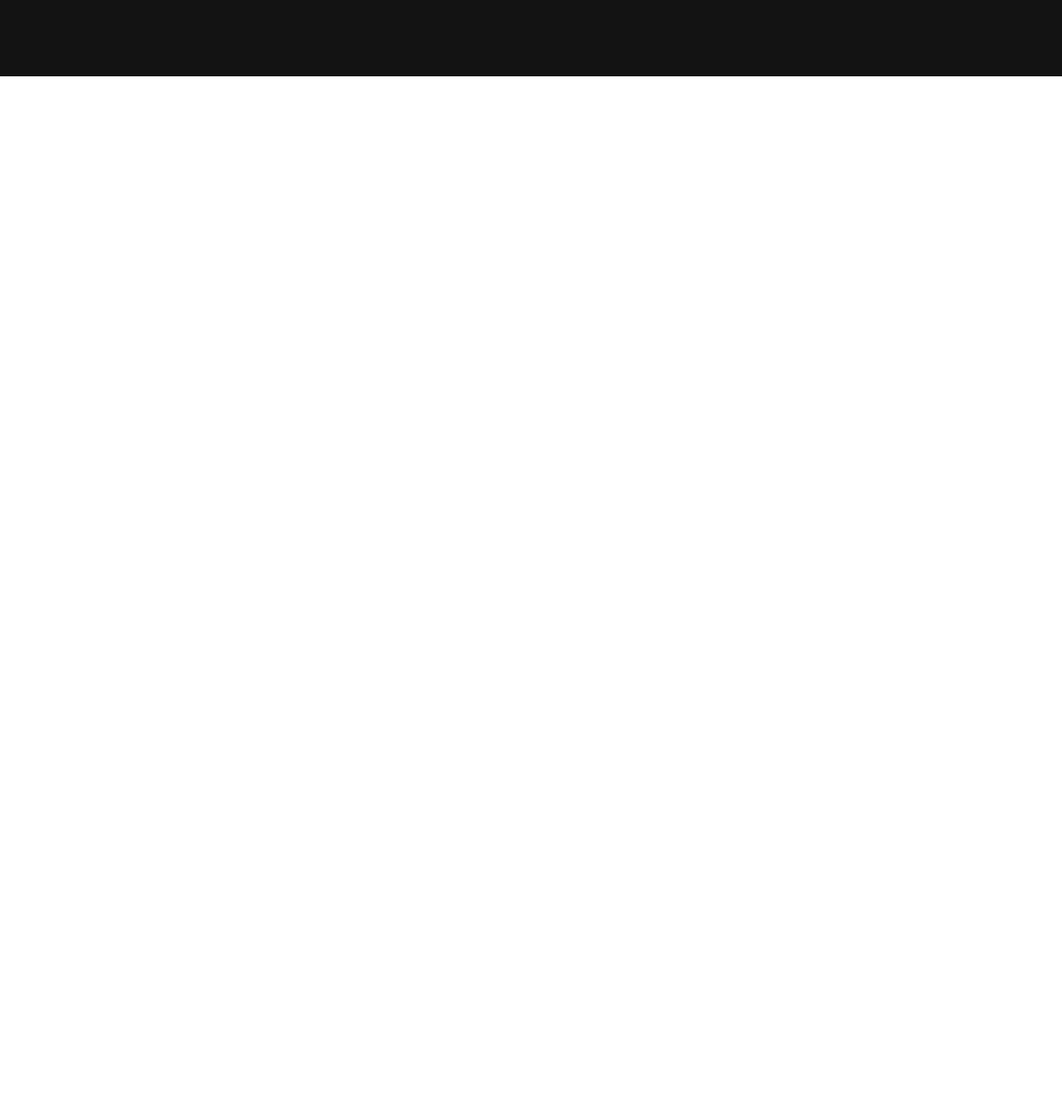
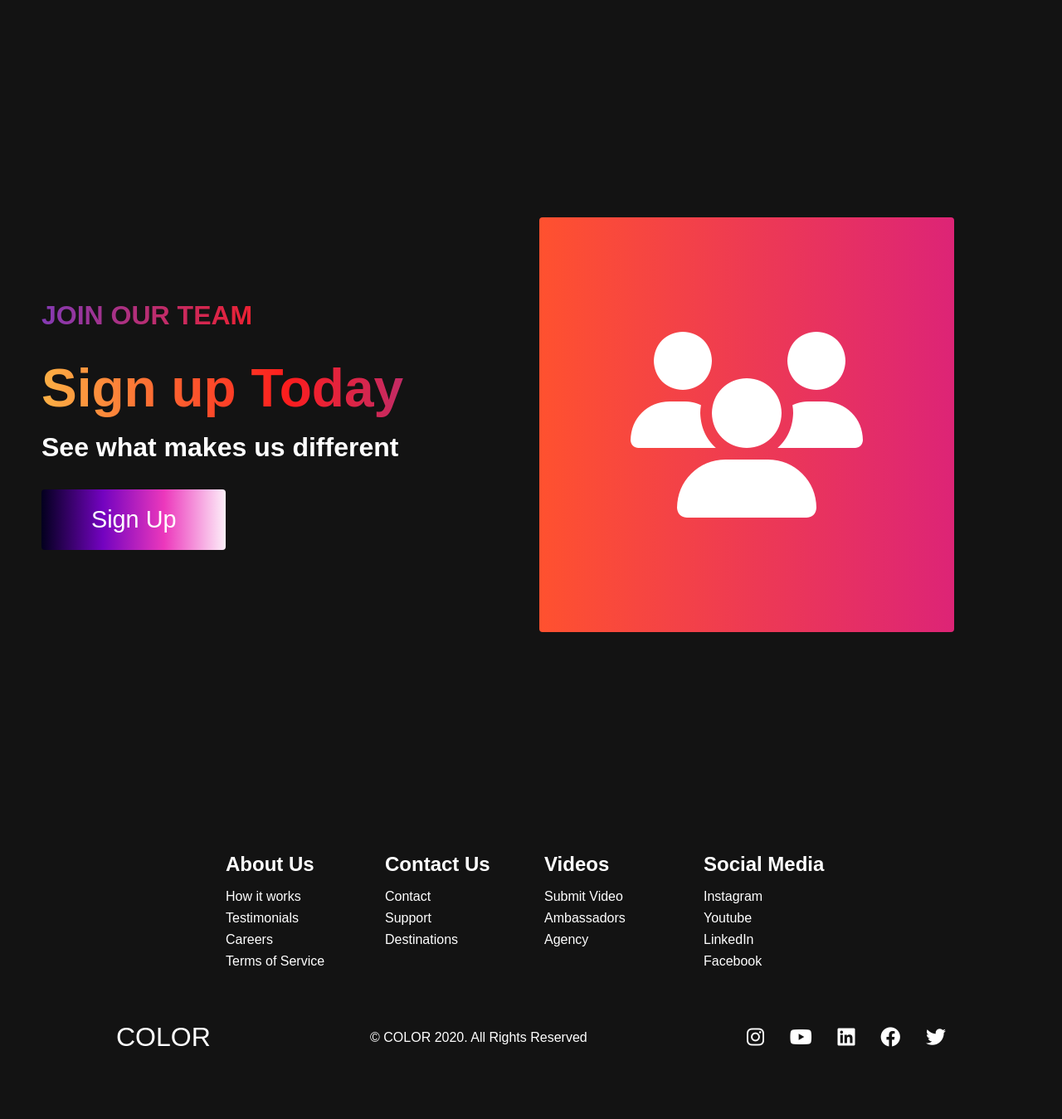
Before and after one commit to Schneider-Alex/StylesExercise, a plain HTML site: page index.html in a window 1280 px wide. Shown: the part 2936-4285 px from the top of the page at 83% size. Before the commit the page ends 3028 px from the top, so only its background shows below. Drawn offline with Linux system fonts and the light colour scheme.

Commit message:
HTML layout and CSS finalized

```diff
--- a/index.html
+++ b/index.html
@@ -1,13 +1,16 @@
 <!DOCTYPE html>
 <html lang="en">
+
 <head>
     <meta charset="UTF-8">
     <meta http-equiv="X-UA-Compatible" content="IE=edge">
     <meta name="viewport" content="width=device-width, initial-scale=1.0">
     <link rel="stylesheet" href="styles.css">
-    <link rel="stylesheet" href="https://use.fontawesome.com/releases/v6.1.1/css/all.css" integrity="sha384-/frq1SRXYH/bSyou/HUp/hib7RVN1TawQYja658FEOodR/FQBKVqT9Ol+Oz3Olq5" crossorigin="anonymous"/>
+    <link rel="stylesheet" href="https://use.fontawesome.com/releases/v6.1.1/css/all.css"
+        integrity="sha384-/frq1SRXYH/bSyou/HUp/hib7RVN1TawQYja658FEOodR/FQBKVqT9Ol+Oz3Olq5" crossorigin="anonymous" />
     <title>Scroll Website</title>
 </head>
+
 <body>
     <!-- Navbar Section -->
     <nav class="navbar">
@@ -90,6 +93,70 @@
             </div>
         </div>
     </div>
+    <div class="main" id="sign-up">
+        <div class="main__container">
+            <div class="main__content">
+                <h1>Join Our Team</h1>
+                <h2>Sign up Today</h2>
+                <p>See what makes us different</p>
+                <button class="main__btn"><a href="#">Sign Up</a></button>
+            </div>
+            <div class="main__img--container">
+                <div class="main__img--card" id="card-2"><i class="fas fa-users"></i></div>
+            </div>
+        </div>
+    </div>
+    <!-- Footer Section -->
+    <div class="footer__container">
+        <div class="footer__links">
+            <div class="footer__link--wrapper">
+                <div class="footer__link--items">
+                    <h2>About Us</h2>
+                    <a href="/sign-up">How it works</a>
+                    <a href="/sign-up">Testimonials</a>
+                    <a href="/sign-up">Careers</a>
+                    <a href="/sign-up">Terms of Service</a>
+                </div>
+                <div class="footer__link--items">
+                    <h2>Contact Us</h2>
+                    <a href="/sign-up">Contact</a>
+                    <a href="/sign-up">Support</a>
+                    <a href="/sign-up">Destinations</a>
+                </div>
+            </div>
+            <div class="footer__link--wrapper">
+                <div class="footer__link--items">
+                    <h2>Videos</h2>
+                    <a href="/sign-up">Submit Video</a>
+                    <a href="/sign-up">Ambassadors</a>
+                    <a href="/sign-up">Agency</a>
+                </div>
+                <div class="footer__link--items">
+                    <h2>Social Media</h2>
+                    <a href="/sign-up">Instagram</a>
+                    <a href="/sign-up">Youtube</a>
+                    <a href="/sign-up">LinkedIn</a>
+                    <a href="/sign-up">Facebook</a>
+                </div>
+            </div>
+        </div>
+        <section class="social__media">
+            <div class="social__media--wrap">
+                <div class="footer__logo">
+                    <a href="/" id="footer__logo">COLOR</a>
+                </div>
+                <p class="website__rights">© COLOR 2020. All Rights Reserved</p>
+                <div class="social__icons">
+                    <a href="/" class="social__icon--link" target="_blank"><i class="fab fa-instagram"></i></a>
+                    <a href="/" class="social__icon--link"><i class="fab fa-youtube"></i></a>
+                    <a href="/" class="social__icon--link"><i class="fab fa-linkedin"></i></a>
+                    <a href="/" class="social__icon--link"><i class="fab fa-facebook"></i></a>
+                    <a href="/" class="social__icon--link"><i class="fab fa-twitter"></i></a>
+                </div>
+            </div>
+        </section>
+    </div>
     <script src="app.js"></script>
 </body>
+
 </html>
--- a/styles.css
+++ b/styles.css
@@ -537,4 +537,120 @@ background: linear-gradient(to top right, #b20a2c, #fffbd5); /* W3C, IE 10+/ Edg
     }
 }
 
-/* Fotter CSS */
+/* Footer CSS */
+
+.footer__container{
+    background-color:#131313;
+    padding: 5rem 0;
+    display: flex;
+    flex-direction: column;
+    justify-content: center;
+    align-items: center;
+}
+
+#footer__logo{
+    color: #fff;
+    display: flex;
+    align-items: center;
+    cursor: pointer;
+    text-decoration: none;
+    font-size: 2rem;
+}
+
+.footer__links{
+    width: 100%;
+    max-width: 1000px;
+    display: flex;
+    justify-content: center;
+}
+
+.footer__link--wrapper{
+    display: flex;
+}
+
+.footer__link--items{
+    display: flex;
+    flex-direction: column;
+    align-items: flex-start;
+    margin: 16px;
+    text-align: left;
+    width: 160px;
+    box-sizing: border-box;
+}
+
+.footer__link--items h2{
+    margin-bottom: 16px;
+    color: #fff;
+}
+
+.footer__link--items a{
+    color: #fff;
+    text-decoration: none;
+    margin-bottom: 0.5rem;
+    transition: 0.3 ease-out;
+}
+
+.footer__link--items a:hover{
+    color: lightslategray;
+    transition: 0.3 ease-out;
+}
+
+.social__icon--link{
+    color: #fff;
+    font-size: 24px;
+}
+
+.social__media{
+    max-width: 10000px;
+    width:100%;
+}
+
+.social__media--wrap{
+    display: flex;
+    justify-content: space-between;
+    align-items: center;
+    width: 90%;
+    max-width: 1000px;
+    margin:40px auto 0 auto;
+}
+
+.social__icons{
+    display: flex;
+    justify-content: space-between;
+    align-items: center;
+    width: 240px;
+}
+
+.website__rights{
+    color: #fff;
+}
+
+@media screen and (max-width:820px){
+    .footer__links{
+        padding-top:2rem;
+    }
+
+    #footer__logo{
+        margin-bottom:2rem;
+    }
+
+    .website__rights{
+        margin-bottom: 2rem;
+    }
+
+    .footer__link--wrapper{
+        flex-direction: column;
+    }
+    .social__media--wrap{
+        flex-direction: column;
+    }
+}
+
+@media screen and (max-width:480px) {
+    .footer__link--items{
+        margin:0;
+        padding:10px;
+        width:100%;
+    }
+
+}
```
